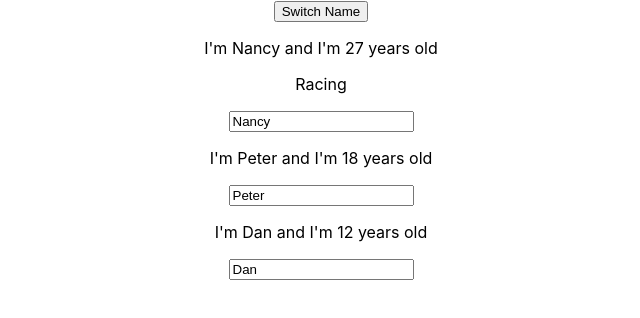
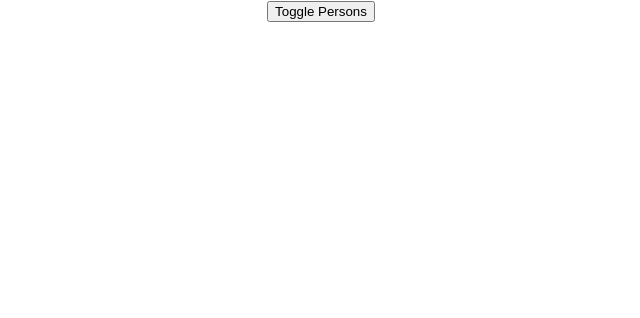
Before and after one commit to SergTanchenko/react-complete-guide, a React (Create React App) app: page / in a window 1280 px wide. Shown: the top 318 px of the page, without its empty margins (319-959 px from the left). Built offline with nearby package versions, Linux system fonts and the light colour scheme.

Commit message:
changed project structure

```diff
--- /dev/null
+++ b/src/components/Person/Person.css
@@ -0,0 +1,6 @@
+.Person {
+    background-color: darkgray;
+    border: 1px solid gray;
+    margin: 2rem 30%;
+    padding: 0 0 1rem;
+}
--- a/src/Person/Person.js
+++ b/src/components/Person/Person.js
@@ -1,9 +1,10 @@
 import React from 'react';
+import "./Person.css"
 
 const person = (props) => {
     const { name, age, children, changed } = props;
     return (
-        <div>
+        <div className="Person">
             <p>I'm {name} and I'm {age} years old</p>
             {children && <p>{children}</p>}
             <input type="text" onChange={changed} value={name} />
--- /dev/null
+++ b/src/components/Persons.js
@@ -0,0 +1,15 @@
+import React from "react";
+import Person from "./Person/Person"
+
+const persons = (props) => props.persons.map(
+    (person, index) => <Person
+        click={() => props.clicked}
+        name={person.name}
+        age={person.age}
+        changed={(event) => props.changed(event, person.id)}
+    >
+        {person.hobbies}
+    </Person >
+);
+
+export default persons;
--- a/src/App.js
+++ b/src/containers/App.js
@@ -1,9 +1,10 @@
 import React, { Component } from 'react';
 import './App.css';
-import Person from './Person/Person';
+import Persons from '../components/Persons';
 
 class App extends Component {
   state = {
+    showPersons: false,
     persons: [
       { name: "Nancy", age: "27", hobbies: ["Racing"] },
       { name: "Peter", age: "18" },
@@ -11,14 +12,10 @@ class App extends Component {
     ]
   }
 
-  switchNameHandler = (newName) => {
-    this.setState({
-      persons: [
-        { name: "Victor", age: "27", hobbies: ["Racing"] },
-        { name: newName, age: "18" },
-        { name: "Abcde", age: "12" }
-      ]
-    });
+  togglePersons = () => {
+    this.setState((prevState) => ({
+      showPersons: !prevState.showPersons
+    }));
   }
 
   onChangeHandler = (event) => {
@@ -32,19 +29,21 @@ class App extends Component {
   }
 
   render() {
-    const persons = this.state.persons.map(
-      (person) => <Person
-        name={person.name}
-        age={person.age}
-        changed={this.onChangeHandler}
-      >
-        {person.hobbies}
-      </Person >
-    );
+    let persons = null;
+
+    if (this.state.showPersons) {
+      persons = (
+        <Persons
+          persons={this.state.persons}
+          clicked={this.deletePersonHandler}
+          changed={this.onChangeHandler}
+        />
+      );
+    }
 
     return (
       <div className="App">
-        <button onClick={this.switchNameHandler.bind(this, "Anonimous")}>Switch Name</button>
+        <button onClick={this.togglePersons.bind(this)}>Toggle Persons</button>
         {persons}
       </div>
     );
--- a/src/index.js
+++ b/src/index.js
@@ -1,7 +1,7 @@
 import React from 'react';
 import ReactDOM from 'react-dom';
 import './index.css';
-import App from './App';
+import App from './containers/App';
 import * as serviceWorker from './serviceWorker';
 
 ReactDOM.render(<App />, document.getElementById('root'));
```
Also changed, not shown: src/assets/logo.svg (renamed from src/logo.svg), src/components/Cockpit/Cockpit.js (added), src/containers/App.css (renamed from src/App.css), 1 other file (tests, documents, lock files or other folders).
